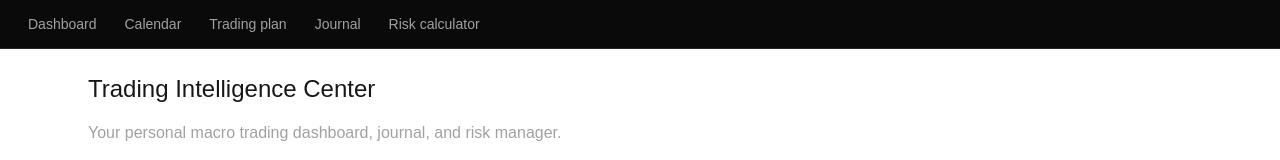
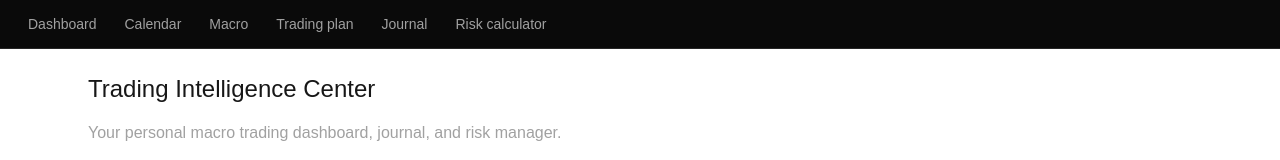
Before and after one commit to Magik16/trading-intelligence-center, a Next.js app in the folder trading-platform_1/: page / in a window 1280 px wide. Shown: the top 160 px of the page. Built offline with nearby package versions, Linux system fonts and the light colour scheme.

Commit message:
Update Nav.tsx

```diff
--- a/trading-platform_1/src/components/Nav.tsx
+++ b/trading-platform_1/src/components/Nav.tsx
@@ -5,6 +5,7 @@ import { usePathname } from "next/navigation";
 const links = [
   { href: "/dashboard", label: "Dashboard" },
   { href: "/calendar", label: "Calendar" },
+    { href: "/macro", label: "Macro" },
   { href: "/plan", label: "Trading plan" },
   { href: "/journal", label: "Journal" },
   { href: "/risk", label: "Risk calculator" },
```
